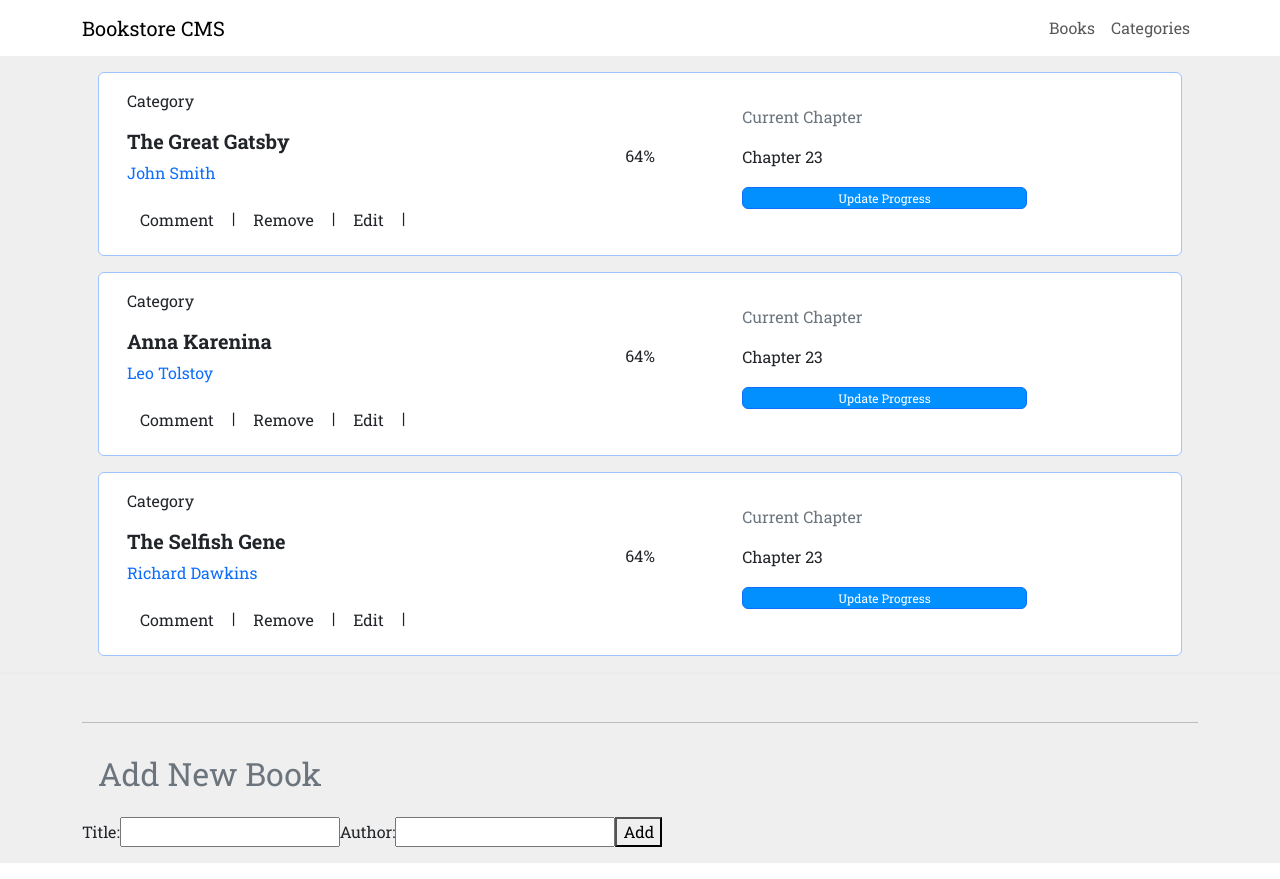
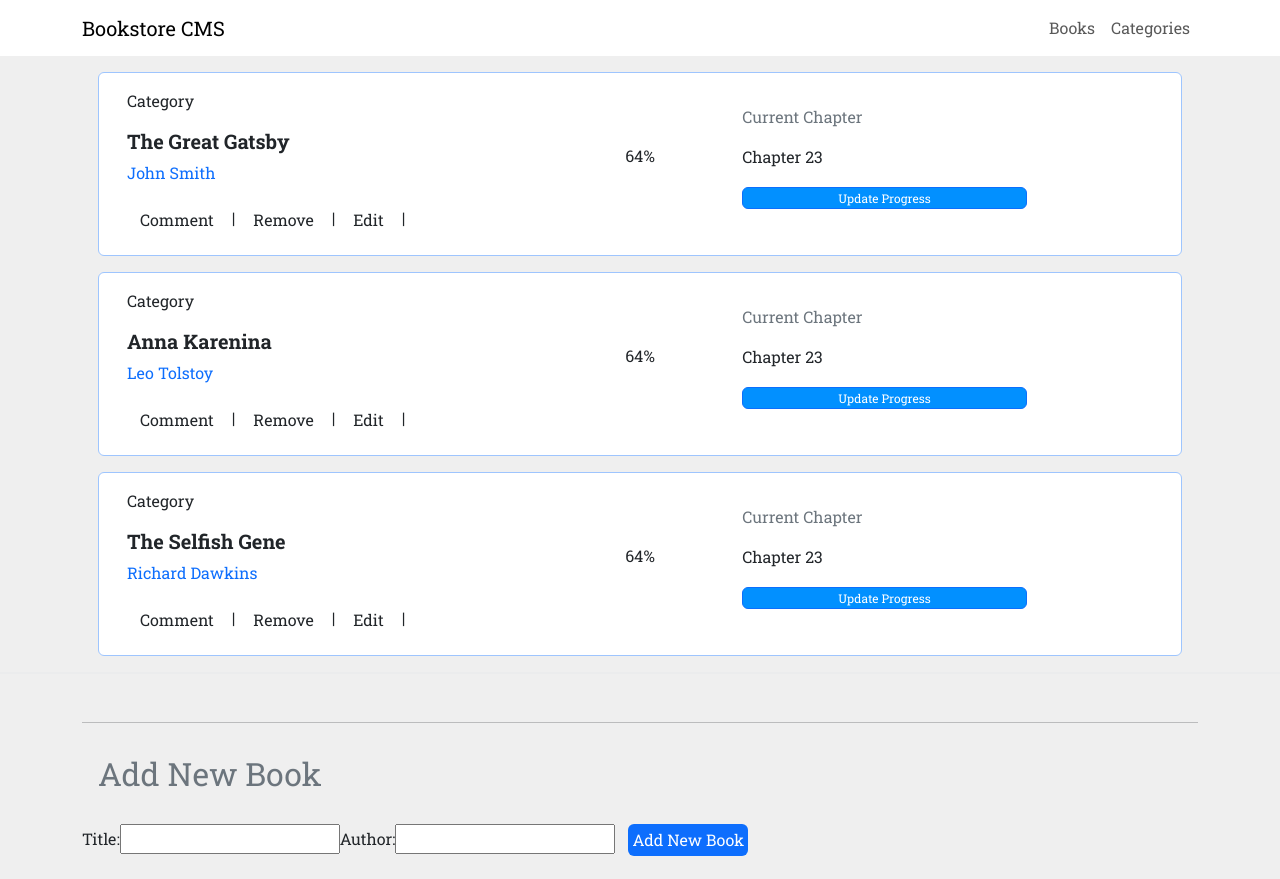
Before and after one commit to PabloBona/bookstore-react-app, a React (Create React App) app: page / in a window 1280 px wide. Built offline with nearby package versions, Linux system fonts and the light colour scheme.

Commit message:
Update Button.jsx for fully reusable - add and remove

```diff
--- a/src/components/BookForm.jsx
+++ b/src/components/BookForm.jsx
@@ -2,6 +2,7 @@ import React from 'react';
 import PropTypes from 'prop-types';
 import { useDispatch } from 'react-redux';
 import { addBook } from '../redux/books/booksSlice';
+import Button from './Button';
 
 function BookForm({
   author, setAuthor, title, setTitle,
@@ -51,7 +52,9 @@ function BookForm({
                 aria-labelledby="author-label"
               />
             </label>
-            <button type="submit">Add</button>
+            <Button onClick={handleSubmit} type="submit">
+              <div className="bg-primary rounded p-1 text-white">Add New Book</div>
+            </Button>
           </form>
         </div>
       </div>
--- a/src/index.css
+++ b/src/index.css
@@ -3,11 +3,10 @@
 body {
   font-family: 'Bebas Neue', sans-serif;
   font-family: 'Roboto Slab', serif;
-}
-
-html {
   margin: 0;
   padding: 0;
+  height: 100%;
+  background-color: #efefef;
 }
 
 #root {
@@ -37,8 +36,8 @@ html {
   transition: color 0.15s ease-in-out, background-color 0.15s ease-in-out, border-color 0.15s ease-in-out, box-shadow 0.15s ease-in-out;
 }
 
-
-.btn-reset:hover {
+.btn-reset:hover,
+.btn-reset:focus {
   color: #fff;
   background-color: #6c757d;
   border-color: #6c757d;
```
